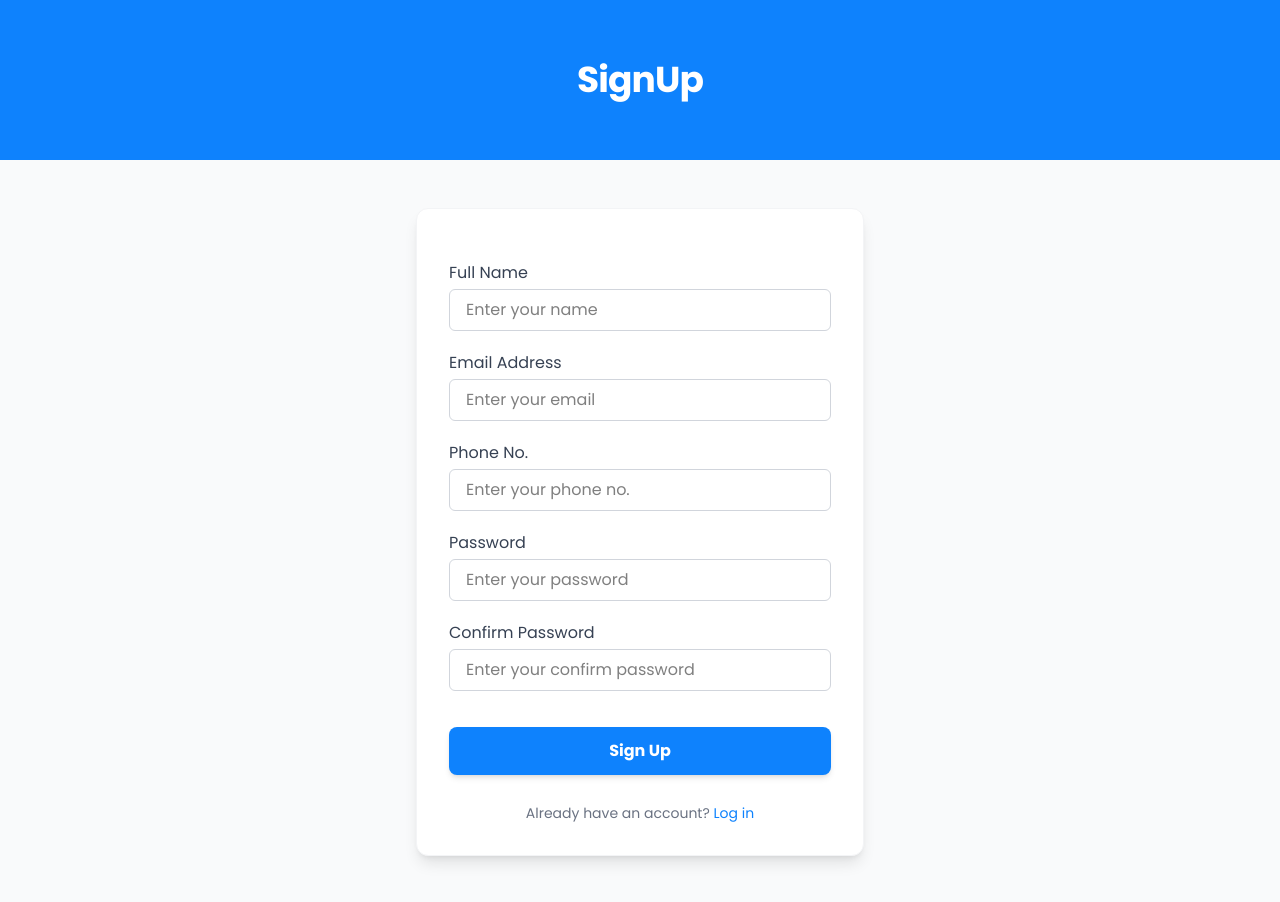
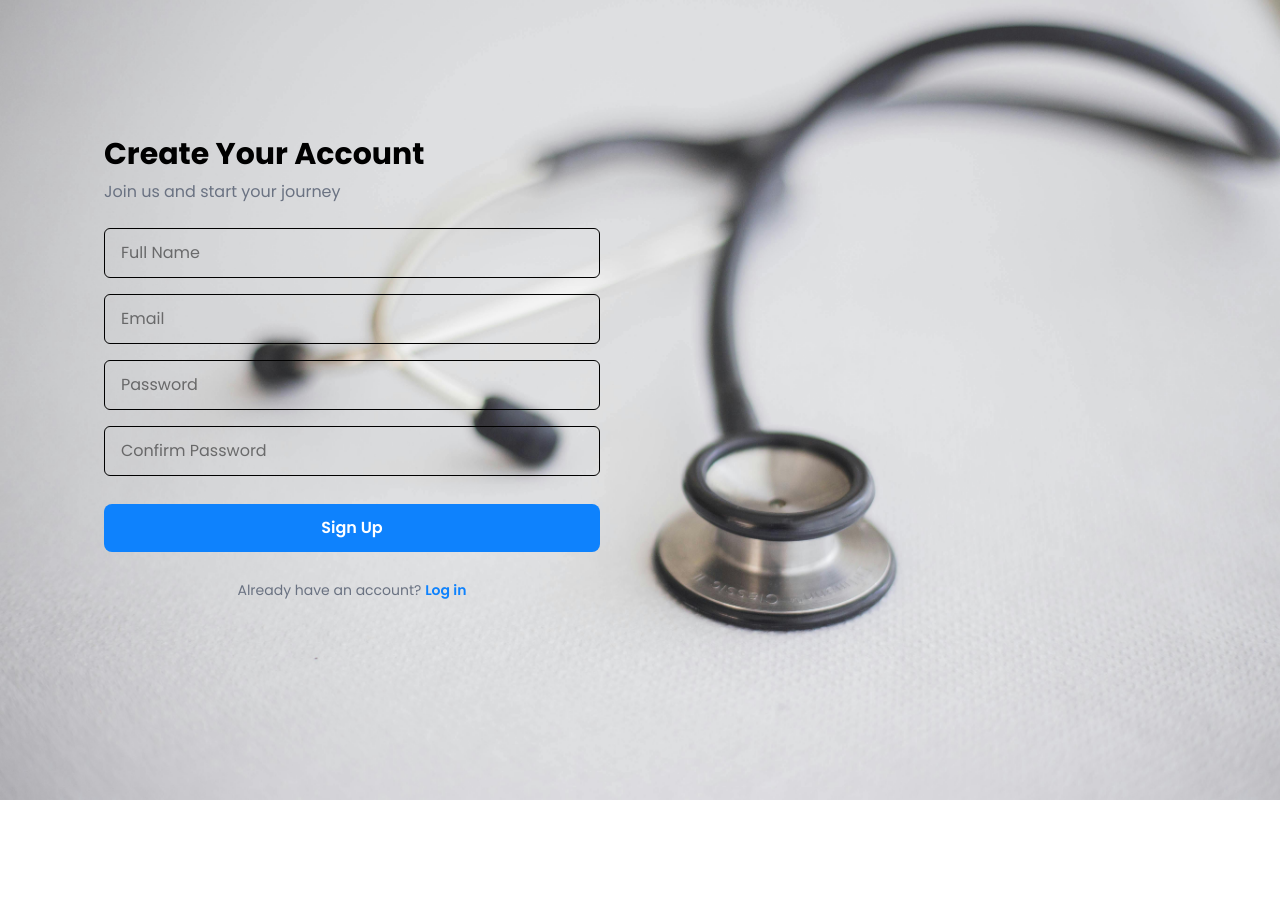
Before and after one commit to ADITYABANKEY07/doccure, a React (Vite) app in the folder client/: page /signup in a window 1280 px wide. Shown: the top 902 px of the page. After the commit the page ends 800 px from the top, so only its background shows below. Built offline with nearby package versions, Linux system fonts and the light colour scheme.

Commit message:
deleting cursor feature

```diff
--- a/client/src/App.jsx
+++ b/client/src/App.jsx
@@ -1,4 +1,4 @@
-import React, { useState, useEffect } from 'react'; // Added Hooks
+import React, { useState, useEffect } from 'react';
 import { Route, Routes, Navigate } from 'react-router-dom';
 import Layout from './Layout';
 import Home from "./pages/Home";
@@ -9,55 +9,49 @@
 import Status from './pages/Status';
 
 const App = () => {
-  // Use state so React watches these values
   const [isLoggedIn, setIsLoggedIn] = useState(localStorage.getItem("isLoggedIn") === "true");
   const [hasAccount, setHasAccount] = useState(localStorage.getItem("allUsers") !== null);
 
-  // This ensures that when the page reloads (after signup), the data is fresh
   useEffect(() => {
+
+    const syncState = () => {
       setIsLoggedIn(localStorage.getItem("isLoggedIn") === "true");
       setHasAccount(localStorage.getItem("allUsers") !== null);
+    };
+    window.addEventListener('storage', syncState);
+    return () => window.removeEventListener('storage', syncState);
   }, []);
 
   return (
-    <div>
     <Routes>
-        {isLoggedIn ? (
-          /* --- STATE 1: LOGGED IN --- */
+
       <Route path='/' element={<Layout />}>
         <Route index element={<Home />} />
         <Route path='home' element={<Home />} />
         <Route path='contact' element={<Contact />} />
-            <Route path='booking' element={<Booking />} />
-            <Route path='status' element={<Status />} />
-            <Route path='login' element={<Navigate to="/" />} />
-            <Route path='signup' element={<Navigate to="/" />} />
+
+
+        <Route
+          path='booking'
+          element={isLoggedIn ? <Booking /> : <Navigate to="/login" />}
+        />
+        <Route
+          path='status'
+          element={isLoggedIn ? <Status /> : <Navigate to="/login" />}
+        />
       </Route>
-        ) : (
-          /* --- STATE 2 & 3: NOT LOGGED IN --- */
-          <>
-            {/* Logic: Protect login route manually */}
+
       <Route
         path='/login'
-              element={hasAccount ? <Login /> : <Navigate to="/signup" />}
+        element={isLoggedIn ? <Navigate to="/" /> : (hasAccount ? <Login /> : <Navigate to="/signup" />)}
+      />
+      <Route
+        path='/signup'
+        element={isLoggedIn ? <Navigate to="/" /> : <SignUp />}
       />
 
-            <Route path='/signup' element={<SignUp />} />
-
-            {/* If no path matches, decide where to send them based on data */}
-            <Route
-              path='/'
-              element={hasAccount ? <Navigate to="/login" /> : <Navigate to="/signup" />}
-            />
-
-            <Route
-              path='*'
-              element={<Navigate to={hasAccount ? "/login" : "/signup"} />}
-            />
-          </>
-        )}
+      <Route path='*' element={<Navigate to="/" />} />
     </Routes>
-    </div>
   );
 };
 
--- a/client/src/Layout.jsx
+++ b/client/src/Layout.jsx
@@ -2,13 +2,11 @@
 import Navbar from './components/Navbar'
 import { Outlet } from 'react-router-dom'
 import Footer from './components/Footer'
-import Cursor from './components/Cursor'
 
 const Layout = () => {
   return (
     /* 1. Added 'flex flex-col' and 'min-h-screen' to the wrapper */
-    <div className="relative cursor-none flex flex-col min-h-screen">
-        <Cursor />
+    <div className="relative flex flex-col min-h-screen">
         <Navbar/>
 
         {/* 2. Added 'flex-grow' to the main tag */}
--- a/client/src/context/CursorContext.jsx
+++ /dev/null
@@ -1,17 +0,0 @@
-
-import React, { createContext, useState } from 'react'
-
-export const CustomCursor = createContext()
-
-const CursorContext = ({ children }) => {
-    let [cursor, setCursor] = useState({active: false})
-  return (
-    <div>
-    <CustomCursor.Provider value={[cursor, setCursor]}>
-        {children}
-    </CustomCursor.Provider>
-    </div>
-  )
-}
-
-export default CursorContext
--- a/client/src/main.jsx
+++ b/client/src/main.jsx
@@ -1,18 +1,14 @@
-import { StrictMode } from 'react'
-import { createRoot } from 'react-dom/client'
-import './index.css'
-import App from './App.jsx'
-import { BrowserRouter } from "react-router-dom"
+import { createRoot } from "react-dom/client";
+import "./index.css";
+import App from "./App.jsx";
+import { BrowserRouter } from "react-router-dom";
 // --- Poppins Imports ---
 import "@fontsource/poppins/400.css"; // Regular
 import "@fontsource/poppins/600.css"; // Semi-Bold
 import "@fontsource/poppins/700.css"; // Bold
-import CursorContext, { CustomCursor } from './context/CursorContext.jsx'
 
-createRoot(document.getElementById('root')).render(
+createRoot(document.getElementById("root")).render(
   <BrowserRouter>
-  <CursorContext>
-    <App/>
-  </CursorContext>
-  </BrowserRouter>
-)
+    <App />
+  </BrowserRouter>,
+);
--- a/client/src/validationPage/SignUp.jsx
+++ b/client/src/validationPage/SignUp.jsx
@@ -2,12 +2,10 @@
 import { Link } from "react-router-dom";
 
 const SignUp = () => {
-
   let [error, setError] = useState("");
   let [form, setForm] = useState({
     myname: "",
     myemail: "",
-    myphoneno:"",
     mypass: "",
     mycnpass: "",
   });
@@ -31,25 +29,14 @@
     let hasSymbol = form.mypass.match(/[!@#$%^&*]/);
     let hasUpperCase = form.mypass.match(/[A-Z]/);
     let hasLowerCase = form.mypass.match(/[a-z]/);
-    let phone = form.myphoneno.trim()
-    let isOnlyDigits = /^[0-9]+$/.test(phone);
-
     if (form.myname.trim() == "") {
       setError("Please write a valid name");
     } else if (!cleanEmail) {
       setError("Please write a valid email");
-    }
-    else if (!(hasNumber && hasSymbol && hasUpperCase && hasLowerCase)) {
+    } else if (!(hasNumber && hasSymbol && hasUpperCase && hasLowerCase)) {
       setError("Please write a valid password");
-    }
-    else if(!isOnlyDigits){
-      setError("Please enter number only")
-    }
-    else if(phone.length!=10){
-      setError("Please enter number 10 digits number")
-    }
-    else if(form.mypass !== form.mycnpass){
-      setError("Password is not matching")
+    } else if (form.mypass !== form.mycnpass) {
+      setError("Password is not matching");
     }
     // Inside SignUp.jsx -> handleSubmit -> else block
     else {
@@ -59,7 +46,7 @@
       let users = JSON.parse(localStorage.getItem("allUsers")) || [];
 
       // 2. Check if this email is already registered
-  let exists = users.find(u => u.myemail === form.myemail);
+      let exists = users.find((u) => u.myemail === form.myemail);
 
       if (exists) {
         setError("This email is already registered!");
@@ -77,94 +64,85 @@
     }
   };
   return (
-    <div className="min-h-screen bg-gray-50 flex flex-col pb-15">
+    <div
+      className="min-h-screen flex flex-col pb-16 bg-cover bg-center bg-no-repeat"
+      style={{ backgroundImage: "url('/formbg.jpg')" }}
+    >
       {/* Header Section */}
-      <header className="w-full h-40 bg-primary flex items-center justify-center">
+      {/* <header className="w-full h-40 bg-primary flex items-center justify-center">
         <h1 className="text-4xl font-bold text-white tracking-tight">SignUp</h1>
-      </header>
+      </header> */}
 
       {/* Form Section */}
-      <main className="flex-grow flex justify-center items-start pt-12 px-4">
-        <form
-          onSubmit={handleSubmit}
-          className="flex flex-col gap-5 bg-white rounded-xl shadow-lg border border-gray-100 p-8 w-full max-w-md"
-        >
-          <p className="text-red-500">{error}</p>
-          <div className="flex flex-col gap-1">
-            <label className="font-medium text-gray-700">Full Name</label>
+      <main className="flex-grow flex items-center justify-center px-4 py-10">
+        <div className="w-full max-w-6xl overflow-hidden grid grid-cols-1 md:grid-cols-2">
+          {/* LEFT SIDE – FORM */}
+          <div className="p-10">
+            <h2 className="text-3xl font-bold mb-2">Create Your Account</h2>
+            <p className="text-gray-500 mb-6">Join us and start your journey</p>
+
+            {error && <p className="text-red-500 mb-4">{error}</p>}
+
+            <form onSubmit={handleSubmit} className="flex flex-col gap-4">
               <input
-              onChange={handleChange}
                 name="myname"
                 value={form.myname}
-              type="text"
-              className="border border-gray-300 rounded-md px-4 py-2 focus:ring-2 focus:ring-primary focus:outline-none transition-all"
-              placeholder="Enter your name"
+                onChange={handleChange}
+                placeholder="Full Name"
+                className="border rounded-md px-4 py-3 focus:ring-2 focus:ring-primary outline-none"
               />
-          </div>
 
-          <div className="flex flex-col gap-1">
-            <label className="font-medium text-gray-700">Email Address</label>
               <input
-              onChange={handleChange}
                 name="myemail"
                 value={form.myemail}
-              type="text"
-              className="border border-gray-300 rounded-md px-4 py-2 focus:ring-2 focus:ring-primary focus:outline-none transition-all"
-              placeholder="Enter your email"
+                onChange={handleChange}
+                placeholder="Email"
+                className="border rounded-md px-4 py-3 focus:ring-2 focus:ring-primary outline-none"
               />
-          </div>
-          <div className="flex flex-col gap-1">
-            <label className="font-medium text-gray-700">Phone No.</label>
+
               <input
-              onChange={handleChange}
-              name="myphoneno"
-              value={form.myphoneno}
-              type="text"
-              className="border border-gray-300 rounded-md px-4 py-2 focus:ring-2 focus:ring-primary focus:outline-none transition-all"
-              placeholder="Enter your phone no."
-            />
-          </div>
-
-          <div className="flex flex-col gap-1">
-            <label className="font-medium text-gray-700">Password</label>
-            <input
-              onChange={handleChange}
+                type="password"
                 name="mypass"
                 value={form.mypass}
+                onChange={handleChange}
+                placeholder="Password"
+                className="border rounded-md px-4 py-3 focus:ring-2 focus:ring-primary outline-none"
+              />
+
+              <input
                 type="password"
-              className="border border-gray-300 rounded-md px-4 py-2 focus:ring-2 focus:ring-primary focus:outline-none transition-all"
-              placeholder="Enter your password"
-            />
-          </div>
-
-          <div className="flex flex-col gap-1">
-            <label className="font-medium text-gray-700">
-              Confirm Password
-            </label>
-            <input
-              onChange={handleChange}
                 name="mycnpass"
                 value={form.mycnpass}
-              type="password"
-              className="border border-gray-300 rounded-md px-4 py-2 focus:ring-2 focus:ring-primary focus:outline-none transition-all"
-              placeholder="Enter your confirm password"
+                onChange={handleChange}
+                placeholder="Confirm Password"
+                className="border rounded-md px-4 py-3 focus:ring-2 focus:ring-primary outline-none"
               />
-          </div>
 
               <button
                 type="submit"
-            className="mt-4 bg-primary hover:bg-blue-700 text-white font-bold py-3 rounded-lg transition-colors shadow-md active:transform active:scale-95"
+                className="mt-3 bg-primary text-white py-3 rounded-lg font-semibold hover:opacity-90 transition"
               >
                 Sign Up
               </button>
 
-          <p className="text-center text-sm text-gray-500 mt-2">
+              <p className="text-sm text-center text-gray-500 mt-3">
                 Already have an account?{" "}
-            <Link to="/login" className="text-primary hover:underline">
+                <Link to="/login" className="text-primary font-semibold">
                   Log in
                 </Link>
               </p>
             </form>
+          </div>
+
+          {/* RIGHT SIDE – ILLUSTRATION */}
+          <div className="hidden md:flex items-center justify-center p-10">
+            {/* <img
+        src="/docillustration.jpg"
+        alt="Signup Illustration"
+        className="max-w-md"
+      /> */}
+          </div>
+        </div>
       </main>
     </div>
   );
```
Also changed, not shown: client/src/components/Cursor.jsx (deleted, +0 -55 lines), client/src/components/Navbar.jsx (+100 -25 lines), client/public/docillustration.jpg (added), client/public/formbg.jpg (added). Lines whose indentation alone changed are shown as unchanged.
